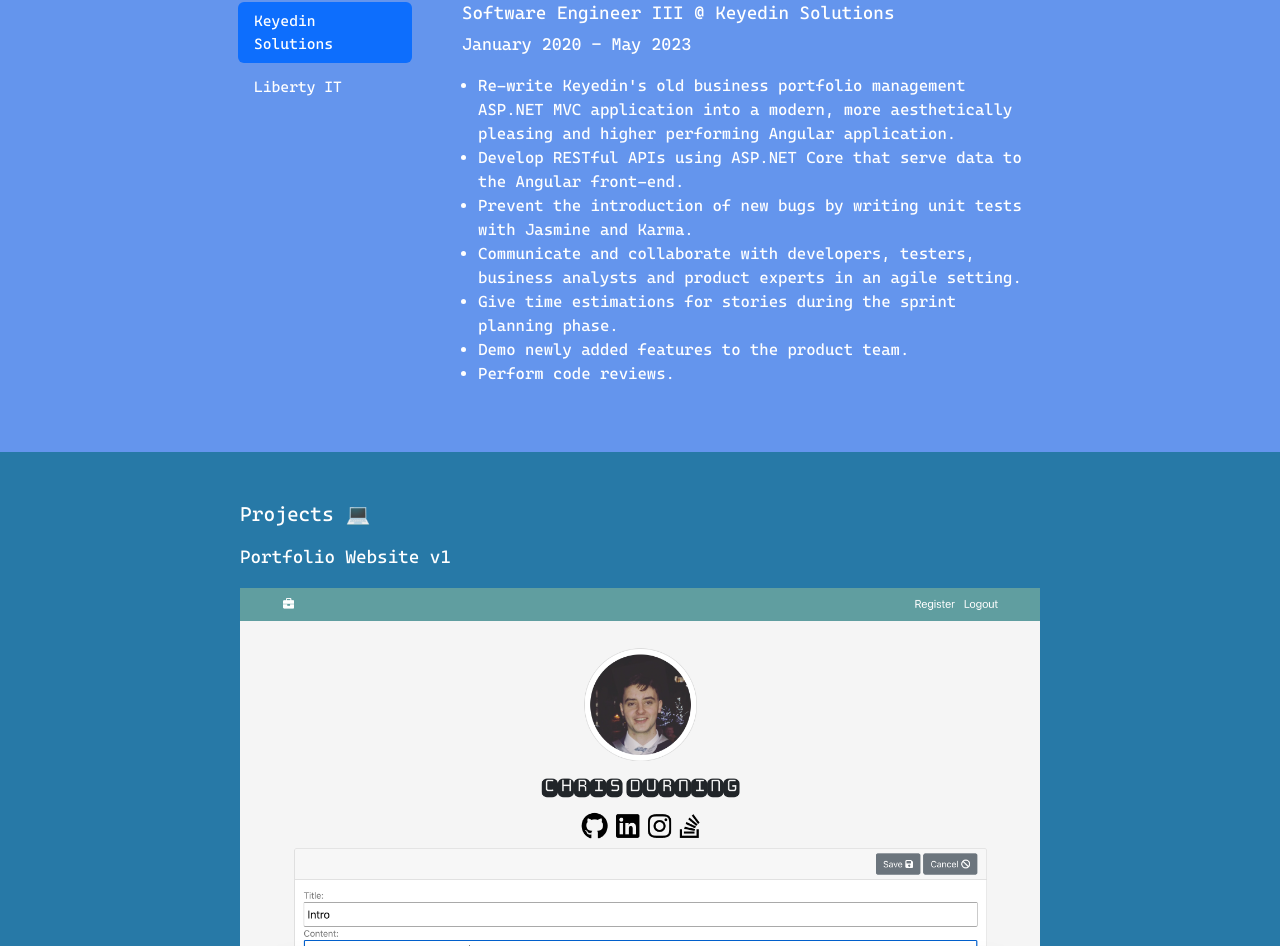
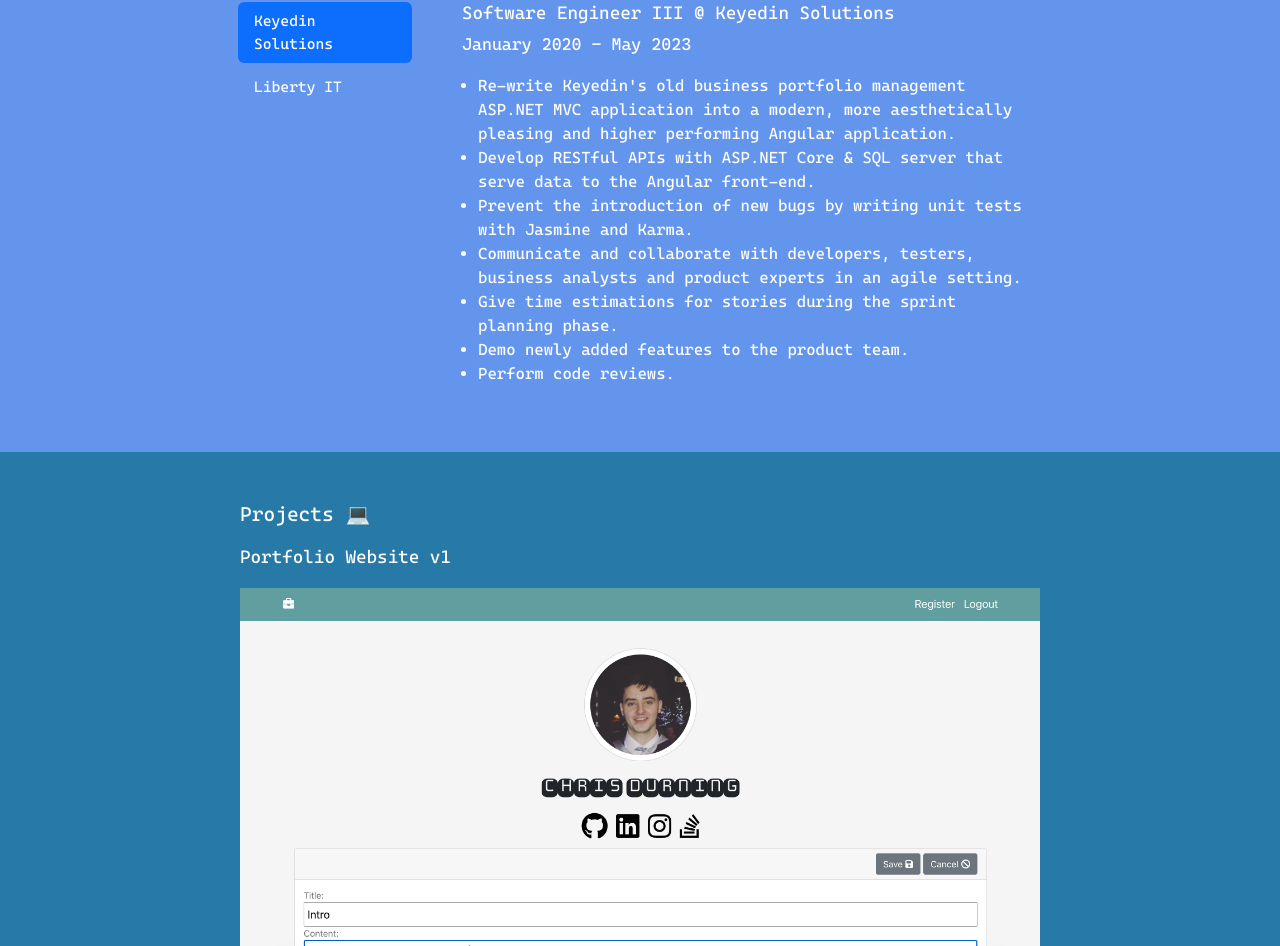
Before and after one commit to chrisdurning22/PortfolioV2, a React (Create React App) app: page / in a window 1280 px wide. Shown: the part 892-1838 px from the top of the page. Built offline with nearby package versions, Linux system fonts and the light colour scheme.

Commit message:
small changes

```diff
--- a/src/components/Experience/Experience.tsx
+++ b/src/components/Experience/Experience.tsx
@@ -36,7 +36,7 @@
                       pleasing and higher performing Angular application.
                     </li>
                     <li>
-                      Develop RESTful APIs using ASP.NET Core that serve data to
+                      Develop RESTful APIs with ASP.NET Core & SQL server that serve data to
                       the Angular front-end.
                     </li>
                     <li>Prevent the introduction of new bugs by writing unit tests with Jasmine and Karma.</li>
```
